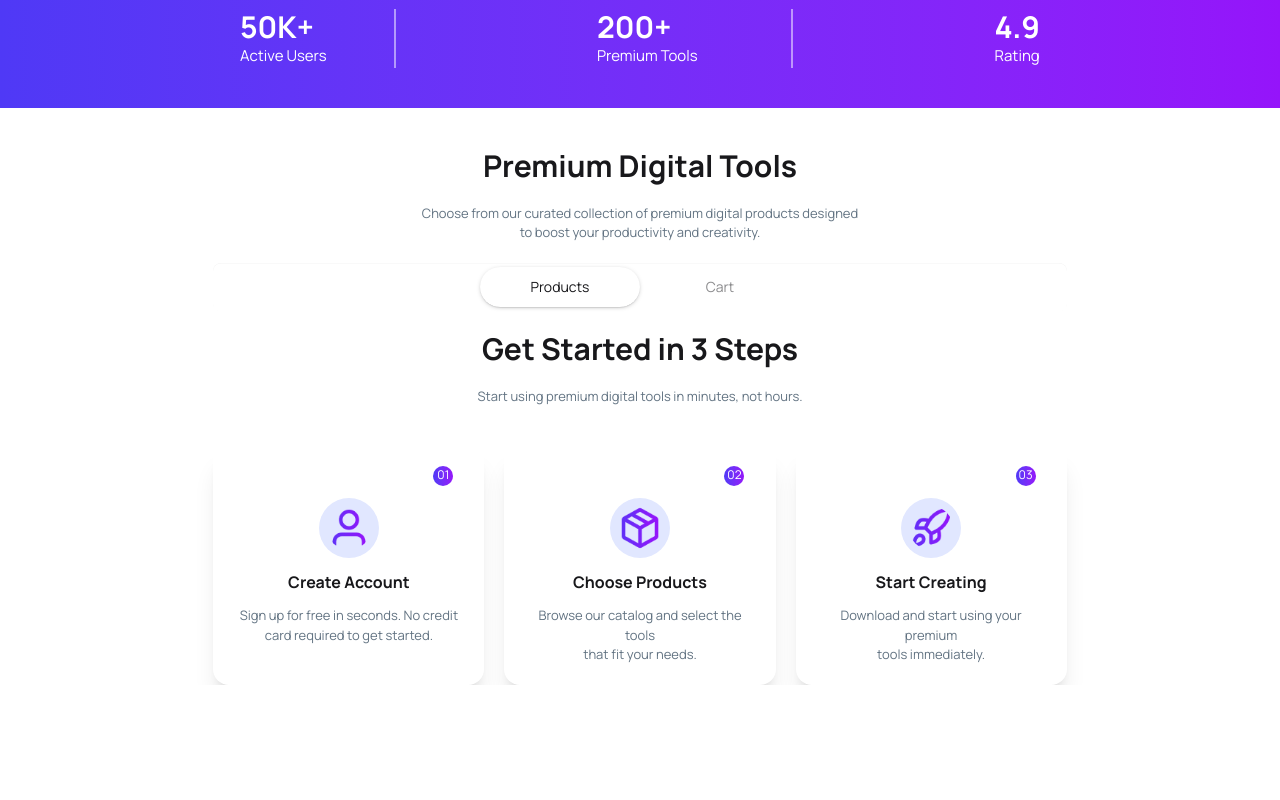
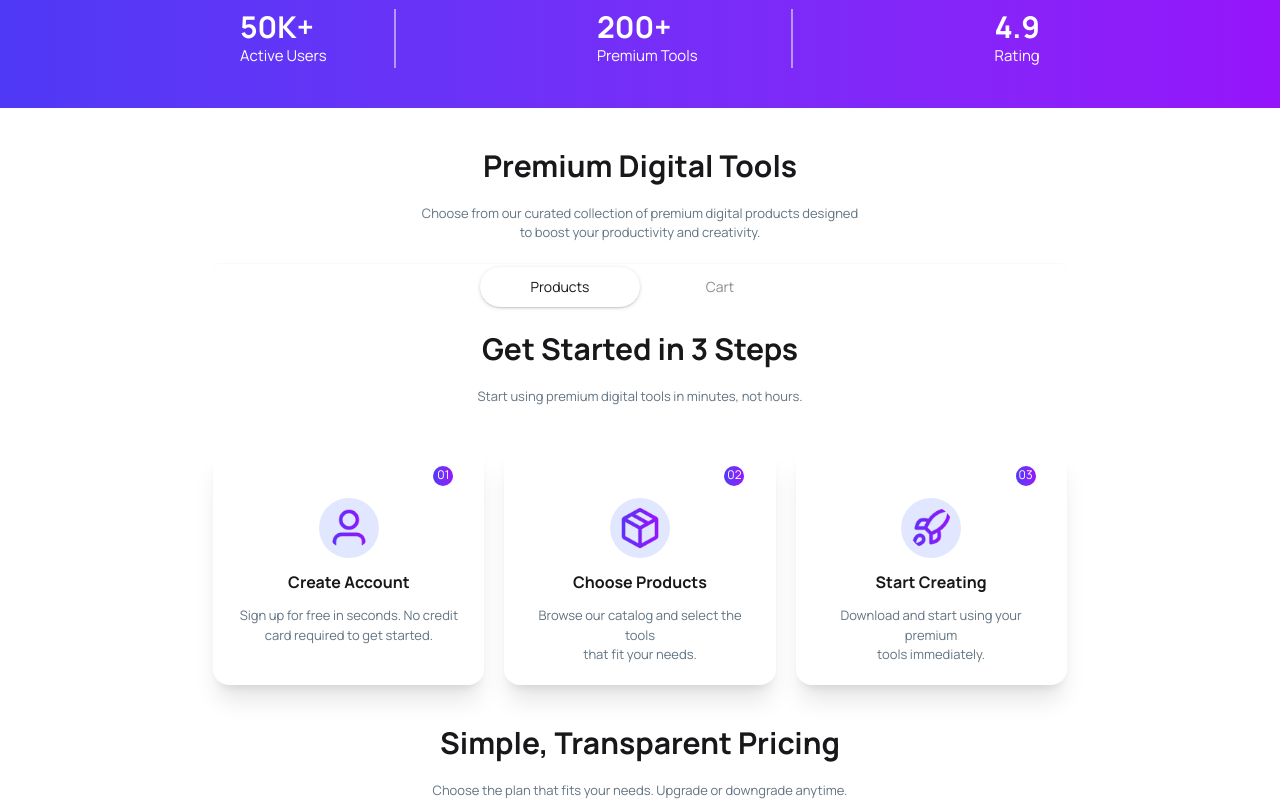
Before and after one commit to samsunnaharsrity/Assignment-6, a React (Vite) app: page / in a window 1280 px wide. Shown: the part 536-1336 px from the top of the page. Before the commit the page ends 1221 px from the top, so only its background shows below. Built offline with nearby package versions, Linux system fonts and the light colour scheme.

Commit message:
pricingSection

```diff
--- a/src/App.jsx
+++ b/src/App.jsx
@@ -5,6 +5,7 @@ import Banner from './assets/components/navbar/banner/banner'
 import Rate from './assets/components/rate/rate'
 import ProductCard from './assets/components/productCard/productCard'
 import StartSteps from './assets/components/startSteps/startSteps'
+import PricingSec from './assets/components/pricingSec/pricingSec'
 
 
 function App() {
@@ -18,6 +19,7 @@ function App() {
 <Rate></Rate>
 <ProductCard></ProductCard>
 <StartSteps></StartSteps>
+<PricingSec></PricingSec>
 
     </>
 
--- a/src/assets/components/pricingSec/pricingSec.jsx
+++ b/src/assets/components/pricingSec/pricingSec.jsx
@@ -0,0 +1,19 @@
+import React from 'react';
+
+const PricingSec = () => {
+    return (
+        <div>
+            <div className='w-8/12 mx-auto mt-10 space-y-5 '>
+                {/* data sec */}
+                <div className='space-y-5'>
+                    <h2 className='font-bold text-3xl text-center'>Simple, Transparent Pricing</h2>
+                    <p className='text-center text-[13px] text-[#627382]'>Choose the plan that fits your needs. Upgrade or downgrade anytime.</p>
+                </div>
+
+                {/* card sec */}
+            </div>
+        </div>
+    );
+}
+
+export default PricingSec;
```
